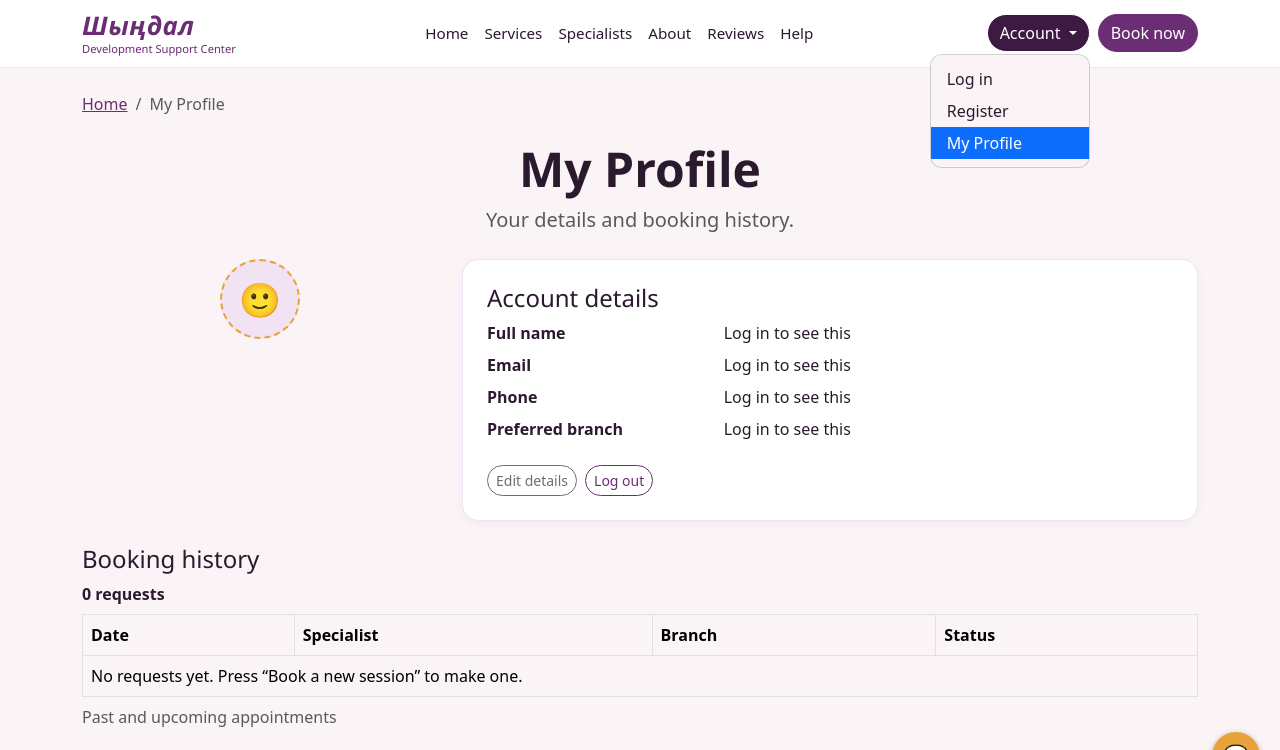
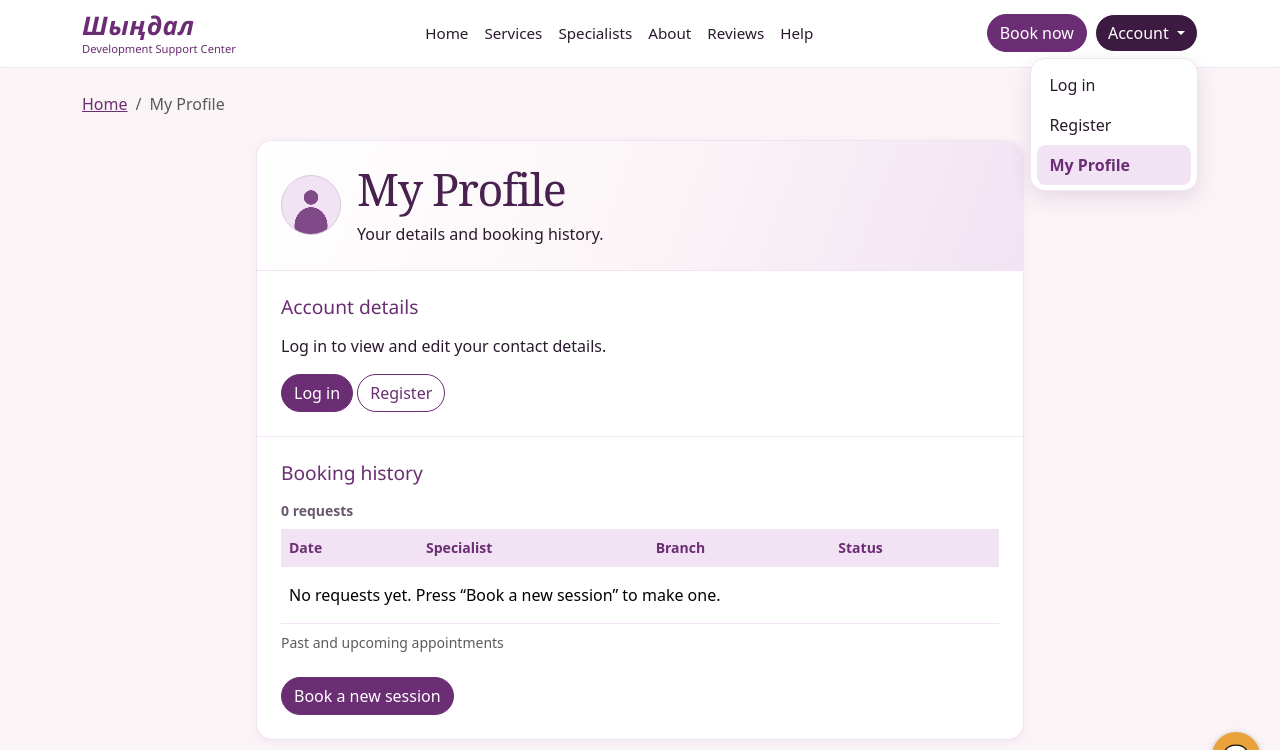
Before and after one commit to Orinbassar-Nuradil/WEB-Technologies-1-Front-End-_Shyndal, a plain HTML site: page shindal/profile.html in a window 1280 px wide. Both pictures are taken after a click on the button "Account". Shown: the top 750 px of the page. Drawn offline with nearby package versions, Linux system fonts and the light colour scheme.

Commit message:
Move Account to the right and restyle its dropdown

```diff
--- a/shindal/css/main.css
+++ b/shindal/css/main.css
@@ -3,6 +3,30 @@
     background:rgba(255,255,255,.92);
     backdrop-filter:blur(6px);
     border-bottom:1px solid var(--brand-soft)
+}
+.nav-account-actions {justify-content:flex-end}
+.nav-account-actions .dropdown-menu {
+    --bs-dropdown-bg:#fff;
+    --bs-dropdown-border-color:var(--brand-soft);
+    --bs-dropdown-link-color:var(--bs-body-color);
+    --bs-dropdown-link-hover-bg:var(--bs-body-bg);
+    --bs-dropdown-link-hover-color:var(--bs-primary);
+    --bs-dropdown-link-active-bg:var(--brand-soft);
+    --bs-dropdown-link-active-color:var(--bs-primary);
+    --bs-dropdown-min-width:10.5rem;
+    padding:.35rem;
+    margin-top:.35rem;
+    border-radius:.9rem;
+    box-shadow:0 .45rem 1.25rem rgba(70,30,75,.12)
+}
+.nav-account-actions .dropdown-item {
+    padding:.5rem .8rem;
+    border-radius:.55rem
+}
+.nav-account-actions .dropdown-item.active {font-weight:650}
+.nav-account-actions .dropdown-item:focus-visible {
+    outline:2px solid var(--bs-primary);
+    outline-offset:-2px
 }
 .brand-logo {
     font-weight:800;
@@ -704,7 +728,8 @@
     border:1px solid #dbc5df;
     background-color:var(--brand-soft)
 }
-.registration-photo .avatar-circle:empty {
+.registration-photo .avatar-circle:empty,
+#profile-avatar:empty {
     background-image:radial-gradient(circle at 50% 37%,#804987 0 15%,transparent 16%),
                      radial-gradient(ellipse 31% 35% at 50% 86%,#804987 0 91%,transparent 93%)
 }
@@ -743,6 +768,48 @@
 @media (max-width:420px) {
     .registration-photo {grid-template-columns:minmax(0,1fr)}
 }
+.profile-card {max-width:48rem}
+.profile-intro {
+    display:flex;
+    align-items:center;
+    gap:1rem
+}
+#profile-avatar {
+    display:grid;
+    place-items:center;
+    flex:none;
+    width:3.75rem;
+    height:3.75rem;
+    background-color:var(--brand-soft);
+    color:var(--bs-primary);
+    border:1px solid #dbc5df;
+    font-size:1.25rem;
+    font-weight:700
+}
+.profile-section {padding:var(--account-inset);min-width:0}
+.profile-section + .profile-section {border-top:1px solid var(--brand-soft)}
+.profile-section h2 {
+    font-size:1.2rem;
+    color:var(--bs-primary);
+    margin-bottom:1rem
+}
+#profile-details {
+    display:grid;
+    grid-template-columns:minmax(6rem,1fr) minmax(0,2fr);
+    gap:.65rem 1rem;
+    margin:0
+}
+#profile-details dd {margin:0;overflow-wrap:anywhere}
+.profile-card #profile-editor {
+    background:var(--bs-body-bg);
+    border-radius:.75rem;
+    padding:1rem
+}
+#profile-summary {color:#68586c;font-size:.875rem}
+#booking-history {--bs-table-bg:white;--bs-table-border-color:var(--brand-soft)}
+#booking-history thead th {background:var(--brand-soft);color:var(--bs-primary);font-size:.875rem}
+#booking-history td[colspan] {padding:1rem .5rem}
+#booking-history caption {font-size:.875rem}
 .help-intro {
     display:grid;
     grid-template-columns:minmax(0,1.4fr) minmax(16.5rem,1fr);
--- a/shindal/js/jq-profile.js
+++ b/shindal/js/jq-profile.js
@@ -20,16 +20,16 @@ $(function () {
   function drawDetails() {
     const keys = ['name', 'email', 'phone', 'branch'];
     $.each(keys, function (index, key) {
-      let text = loggedIn ? account[key] : 'Log in to see this';
-      if (loggedIn && key === 'branch') text = findBranch(account.branch).name;
+      let text = account[key];
+      if (key === 'branch') text = findBranch(account.branch).name;
       $('#profile-' + key).text(text);
     });
-    $('#profile-avatar').text(loggedIn ? initials(account.name) : '🙂');
+    $('#profile-avatar').text(initials(account.name));
   }
-  drawDetails();
-  if (!loggedIn) {
-    $edit.prop('disabled', true);
-    jqShow($message, account ? 'You are not logged in. Log in to see and edit your details.' : 'No account in this browser tab yet. Register to create one, then log in.');
+  if (loggedIn) {
+    $('#profile-member').prop('hidden', false);
+    $('#profile-guest').prop('hidden', true);
+    drawDetails();
   }
 
   // Log out: end the session, then the link goes on to the login page.
@@ -80,7 +80,7 @@ $(function () {
   // ---------- request history ----------
   const $summary = jqEl('p', '', 'fw-semibold mb-2').attr({id: 'profile-summary', 'aria-live': 'polite'});
   $('#booking-history').closest('.table-responsive').before($summary);
-  const $clear = jqEl('button', 'Clear all requests', 'btn btn-outline-brand ms-2').attr('type', 'button');
+  const $clear = jqEl('button', 'Clear all requests', 'btn btn-outline-brand').attr('type', 'button');
   $('#main a[href="booking.html"]').last().after($clear);
 
   function drawBookings() {
@@ -88,7 +88,7 @@ $(function () {
     if (bookings.length === 0) {
       $body.append($('<tr>').append($('<td>').attr('colspan', 4).text('No requests yet. Press “Book a new session” to make one.')));
       $summary.text('0 requests');
-      $clear.prop('disabled', true);
+      $clear.prop('hidden', true);
       return;
     }
     $.each(bookings, function (index, row) {
@@ -124,7 +124,7 @@ $(function () {
     const total = bookings.reduce(function (sum, row) { return sum + row.total; }, 0);
     const sessions = bookings.reduce(function (sum, row) { return sum + row.quantity; }, 0);
     $summary.text(bookings.length + (bookings.length === 1 ? ' request' : ' requests') + ' · ' + sessions + (sessions === 1 ? ' session' : ' sessions') + ' · estimated total ' + formatMoney(total));
-    $clear.prop('disabled', false);
+    $clear.prop('hidden', false);
   }
 
   // Delegated: rows are rebuilt by drawBookings(), so the handler sits on the table body.
--- a/shindal/profile.html
+++ b/shindal/profile.html
@@ -66,7 +66,10 @@
        </a>
       </li>
      </ul>
-     <div class="d-flex flex-wrap align-items-center gap-2">
+     <div class="nav-account-actions d-flex flex-wrap align-items-center gap-2">
+      <a class="btn btn-brand" href="booking.html">
+       Book now
+      </a>
       <div class="dropdown">
        <button aria-expanded="false" class="btn btn-outline-brand dropdown-toggle" data-bs-toggle="dropdown" id="account-menu" type="button">
         Account
@@ -83,15 +86,12 @@
          </a>
         </li>
         <li>
-         <a class="dropdown-item active" href="profile.html">
+         <a aria-current="page" class="dropdown-item active" href="profile.html">
           My Profile
          </a>
         </li>
        </ul>
       </div>
-      <a class="btn btn-brand" href="booking.html">
-       Book now
-      </a>
      </div>
     </div>
    </div>
@@ -109,60 +109,38 @@
      </li>
     </ol>
    </nav>
-   <header class="text-center my-4">
-    <h1 class="display-5 fw-bold">
-     My Profile
-    </h1>
-    <p class="lead text-muted mx-auto page-lead">
-     Your details and booking history.
-    </p>
-   </header>
-   <div class="row g-4 mb-4">
-    <div class="col-md-4 text-center">
-     <span aria-hidden="true" class="avatar-circle rounded-circle d-flex align-items-center justify-content-center mx-auto" id="profile-avatar">
-      🙂
-     </span>
-    </div>
-    <div class="col-md-8">
-     <div class="card soft-card p-4">
-      <h2 class="h4">
-       Account details
-      </h2>
-      <dl class="row mb-0" id="profile-details">
-       <dt class="col-sm-4">
-        Full name
-       </dt>
-       <dd class="col-sm-8" id="profile-name"></dd>
-       <dt class="col-sm-4">
-        Email
-       </dt>
-       <dd class="col-sm-8" id="profile-email"></dd>
-       <dt class="col-sm-4">
-        Phone
-       </dt>
-       <dd class="col-sm-8" id="profile-phone"></dd>
-       <dt class="col-sm-4">
-        Preferred branch
-       </dt>
-       <dd class="col-sm-8" id="profile-branch"></dd>
+   <div class="account-card profile-card soft-card">
+    <header class="account-intro profile-intro">
+     <span id="profile-avatar" class="rounded-circle" aria-hidden="true"></span>
+     <div>
+      <h1>My Profile</h1>
+      <p>Your details and booking history.</p>
+     </div>
+    </header>
+    <section class="profile-section">
+     <h2>Account details</h2>
+     <div id="profile-guest">
+      <p>Log in to view and edit your contact details.</p>
+      <a class="btn btn-brand" href="login.html">Log in</a>
+      <a class="btn btn-outline-brand" href="register.html">Register</a>
+     </div>
+     <div id="profile-member" hidden>
+      <dl id="profile-details">
+       <dt>Full name</dt><dd id="profile-name"></dd>
+       <dt>Email</dt><dd id="profile-email"></dd>
+       <dt>Phone</dt><dd id="profile-phone"></dd>
+       <dt>Preferred branch</dt><dd id="profile-branch"></dd>
       </dl>
       <div class="d-flex flex-wrap gap-2 mt-3">
-       <button class="btn btn-outline-brand btn-sm" id="profile-edit" type="button">
-        Edit details
-       </button>
-       <a class="btn btn-outline-brand btn-sm" href="login.html" id="profile-logout">
-        Log out
-       </a>
+       <button class="btn btn-brand btn-sm" id="profile-edit" type="button">Edit details</button>
+       <a class="btn btn-outline-brand btn-sm" href="login.html" id="profile-logout">Log out</a>
       </div>
      </div>
-    </div>
-   </div>
-   <section class="mb-4">
-    <h2 class="h4">
-     Booking history
-    </h2>
+    </section>
+    <section class="profile-section">
+     <h2>Booking history</h2>
     <div class="table-responsive">
-     <table class="table table-bordered align-middle bg-white" id="booking-history">
+     <table class="table align-middle" id="booking-history">
       <caption>
        Past and upcoming appointments
       </caption>
@@ -188,10 +166,11 @@
     </div>
     <div class="alert alert-success hidden" id="profile-message" role="status">
     </div>
-    <a class="btn btn-brand" href="booking.html">
-     Book a new session
-    </a>
-   </section>
+    <div class="d-flex flex-wrap gap-2">
+     <a class="btn btn-brand" href="booking.html">Book a new session</a>
+    </div>
+    </section>
+   </div>
   </main>
   <section class="cta-band text-white">
    <div class="container py-5">
```
Also changed, not shown: shindal/about.html (+4 -4 lines), shindal/booking.html (+4 -4 lines), shindal/help.html (+4 -4 lines), shindal/index.html (+4 -4 lines), shindal/login.html (+5 -5 lines), shindal/register.html (+5 -5 lines), shindal/reviews.html (+4 -4 lines), shindal/services.html (+4 -4 lines), shindal/specialists.html (+4 -4 lines).
